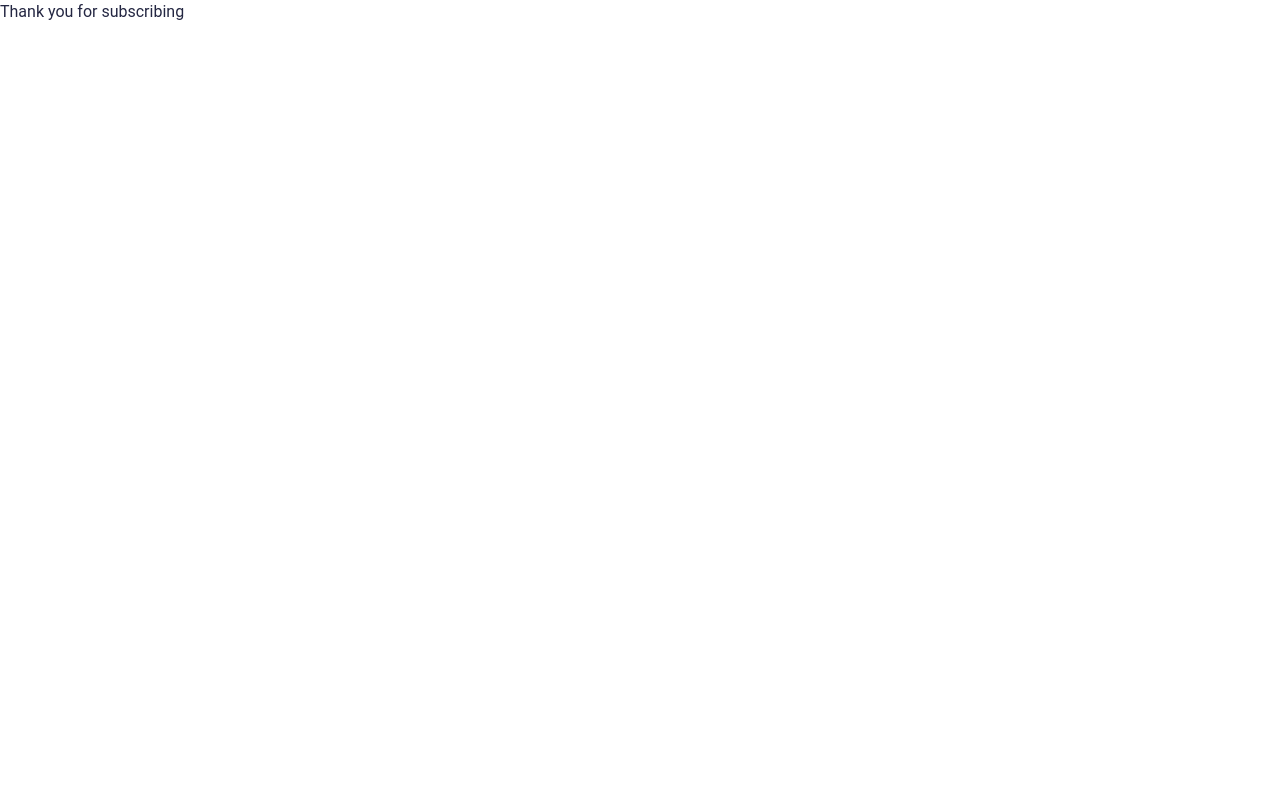
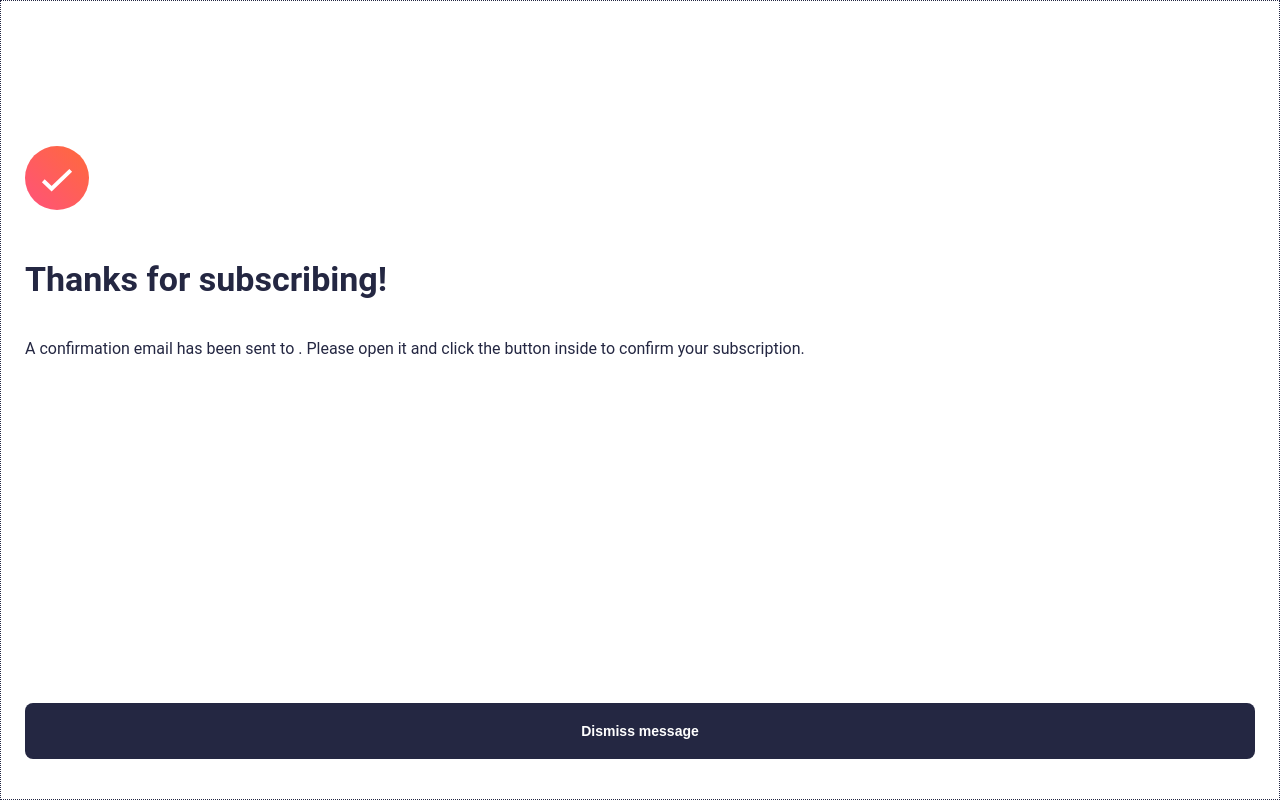
Before and after one commit to ThabisoMagwaza/newsletter-nextjs, a Next.js app: page /success in a window 1280 px wide. Built offline with nearby package versions, Linux system fonts and the light colour scheme; a web font is replaced by a local one.

Commit message:
feat: styled success page

```diff
--- a/src/app/success/page.js
+++ b/src/app/success/page.js
@@ -1,10 +1,63 @@
 'use client';
-import { useSearchParams } from 'next/navigation';
+import Image from 'next/image';
+import styled from 'styled-components';
+import { useSearchParams, useRouter } from 'next/navigation';
 
-export default function Page() {
+import { COLORS } from '@/lib/constants';
+import Heading from '@/components/Heading';
+import Button from '@/components/Button';
+
+const Wrapper = styled.div`
+  height: 100%;
+  display: flex;
+  flex-direction: column;
+
+  padding: 145px 24px 40px 24px;
+
+  border: 1px dotted;
+`;
+
+const ImageStyled = styled(Image)`
+  margin-bottom: 44px;
+`;
+
+const Paragraph = styled.p`
+  margin-top: 32px;
+  flex: 1;
+`;
+
+const Emphasize = styled.strong`
+  color: ${COLORS.DarkSlateGrey};
+  font-weight: 700;
+`;
+
+export default function Success() {
+  const router = useRouter();
   const params = useSearchParams();
 
   const email = params.get('email');
 
-  return <h1>Thank you for subscribing {email}</h1>;
+  const onClick = () => {
+    router.push('/');
+  };
+
+  return (
+    <Wrapper>
+      <ImageStyled
+        src="/assets/images/icon-success.svg"
+        alt="Success icon"
+        width={64}
+        height={64}
+      />
+
+      <Heading>Thanks for subscribing!</Heading>
+
+      <Paragraph>
+        A confirmation email has been sent to <Emphasize>{email}</Emphasize>.
+        Please open it and click the button inside to confirm your subscription.
+      </Paragraph>
+
+      <Button onClick={onClick}>Dismiss message</Button>
+    </Wrapper>
+  );
 }
--- a/src/components/Button/Button.js
+++ b/src/components/Button/Button.js
@@ -16,8 +16,8 @@ const Wrapper = styled.button`
   outline-offset: 3px;
 `;
 
-function Button({ children }) {
-  return <Wrapper>{children}</Wrapper>;
+function Button({ children, ...delegated }) {
+  return <Wrapper {...delegated}>{children}</Wrapper>;
 }
 
 export default Button;
--- a/src/components/Heading/Heading.js
+++ b/src/components/Heading/Heading.js
@@ -1,13 +1,18 @@
 'use client';
 import styled from 'styled-components';
 
+const sizes = {
+  1: 34,
+  2: 28,
+};
+
 const HeadingStyled = styled.h1`
-  font-size: ${28 / 16}rem;
+  font-size: ${({ size }) => size / 16}rem;
   font-weight: 700;
 `;
 
-function Heading({ children }) {
-  return <HeadingStyled>{children}</HeadingStyled>;
+function Heading({ children, level = 1 }) {
+  return <HeadingStyled size={sizes[level]}>{children}</HeadingStyled>;
 }
 
 export default Heading;
```
Also changed, not shown: src/app/layout.js (+10 -5 lines), src/app/page.js (+11 -4 lines), src/components/Newsletter/Newsletter.js (+2 -7 lines).
